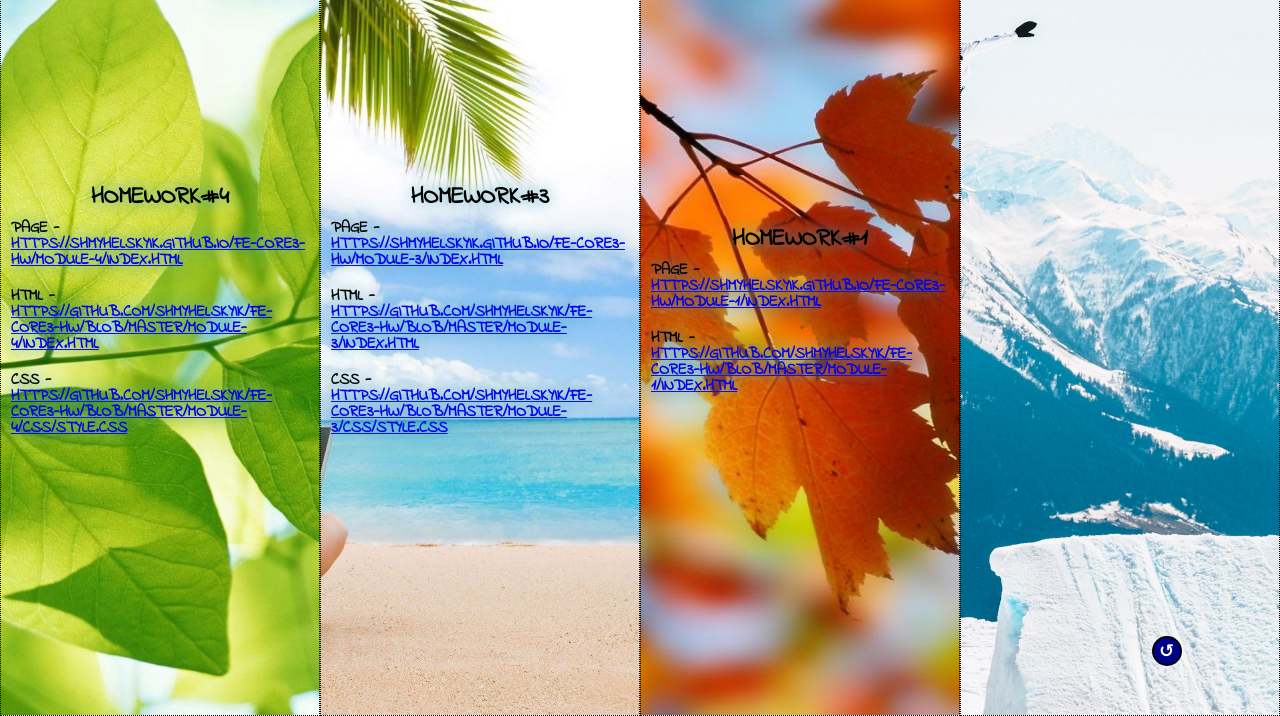
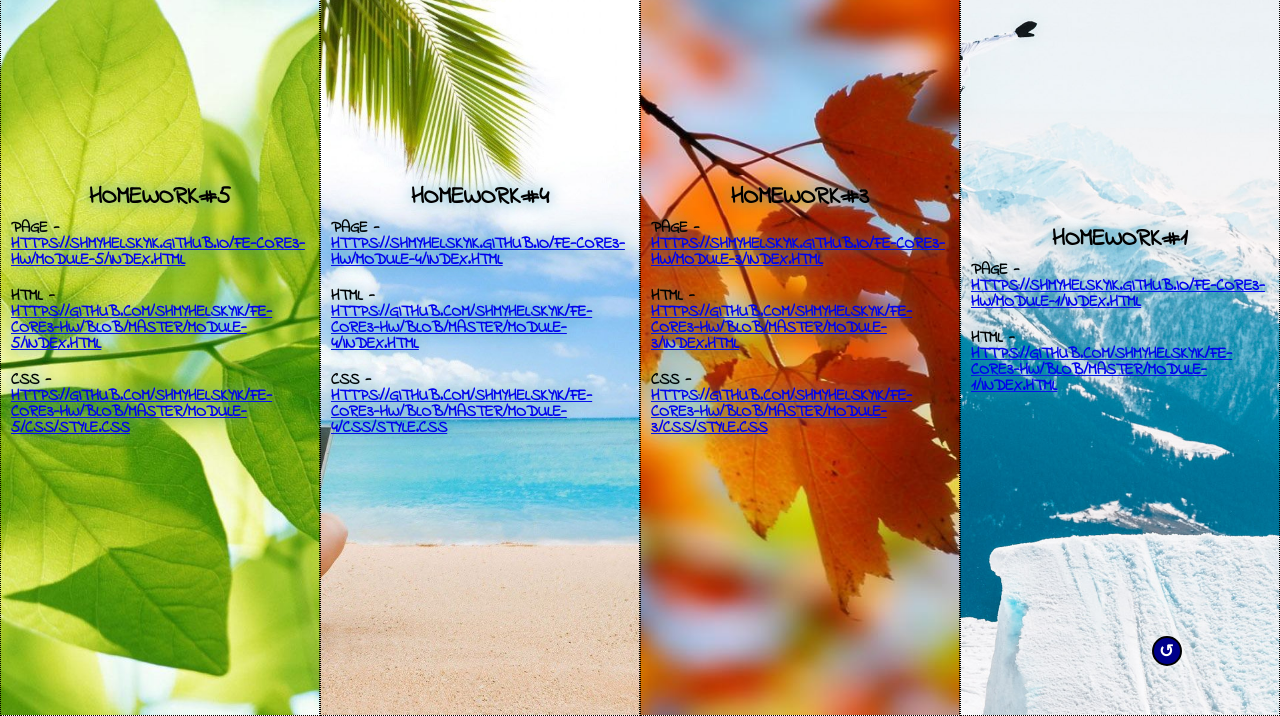
Before and after one commit to ShmyhelskyiK/fe-core3-hw, a plain HTML site: page index.html in a window 1280 px wide. Shown: the part 84-800 px from the top of the page. Drawn offline with Linux system fonts and the light colour scheme.

Commit message:
added hw#5

```diff
--- a/index.html
+++ b/index.html
@@ -17,6 +17,14 @@
     </header>
     <main class="slider">
       <section class="slider__item slider__item-1">
+        <h2>HomeWork#5</h2>
+        <ul class="slider__list">
+          <li>Page - <a href="https://shmyhelskyik.github.io/fe-core3-hw/Module-5/index.html" target="_blank">https://shmyhelskyik.github.io/fe-core3-hw/Module-5/index.html</a></li>
+          <li>HTML - <a href="https://github.com/ShmyhelskyiK/fe-core3-hw/blob/master/Module-5/index.html" target="_blank">https://github.com/ShmyhelskyiK/fe-core3-hw/blob/master/Module-5/index.html</a></li>
+          <li>CSS - <a href="https://github.com/ShmyhelskyiK/fe-core3-hw/blob/master/Module-5/css/style.css" target="_blank">https://github.com/ShmyhelskyiK/fe-core3-hw/blob/master/Module-5/css/style.css</a></li>
+        </ul>
+      </section>
+      <section class="slider__item slider__item-2">
         <h2>HomeWork#4</h2>
         <ul class="slider__list">
           <li>Page - <a href="https://shmyhelskyik.github.io/fe-core3-hw/Module-4/index.html" target="_blank">https://shmyhelskyik.github.io/fe-core3-hw/Module-4/index.html</a></li>
@@ -24,7 +32,7 @@
           <li>CSS - <a href="https://github.com/ShmyhelskyiK/fe-core3-hw/blob/master/Module-4/css/style.css" target="_blank">https://github.com/ShmyhelskyiK/fe-core3-hw/blob/master/Module-4/css/style.css</a></li>
         </ul>
       </section>
-      <section class="slider__item slider__item-2">
+      <section class="slider__item slider__item-3">
         <h2>HomeWork#3</h2>
         <ul class="slider__list">
           <li>Page - <a href="https://shmyhelskyik.github.io/fe-core3-hw/Module-3/index.html" target="_blank">https://shmyhelskyik.github.io/fe-core3-hw/Module-3/index.html</a></li>
@@ -32,7 +40,7 @@
           <li>CSS - <a href="https://github.com/ShmyhelskyiK/fe-core3-hw/blob/master/Module-3/css/style.css" target="_blank">https://github.com/ShmyhelskyiK/fe-core3-hw/blob/master/Module-3/css/style.css</a></li>
         </ul>
       </section>
-      <section class="slider__item slider__item-3">
+      <section class="slider__item slider__item-4">
         <h2>HomeWork#1</h2>
         <ul class="slider__list">
           <li>Page - <a href="https://shmyhelskyik.github.io/fe-core3-hw/Module-1/index.html" target="_blank">https://shmyhelskyik.github.io/fe-core3-hw/Module-1/index.html</a></li>
@@ -40,14 +48,6 @@
           <!--<li><a href="#">CSS</a></li>-->
         </ul>
         <!--<h2>HomeWork#2</h2>-->
-      </section>
-      <section class="slider__item slider__item-4">
-        <!--<h2>HomeWork#4</h2>-->
-        <!--<ul class="slider__list>-->
-          <!--<li><a href="#">Page</a></li>-->
-          <!--<li><a href="#">HTML</a></li>-->
-          <!--<li><a href="#">CSS</a></li>-->
-        <!--</ul>-->
       </section>
     </main>
     <!--<section class="slider__item archive" id="archive">-->
```
